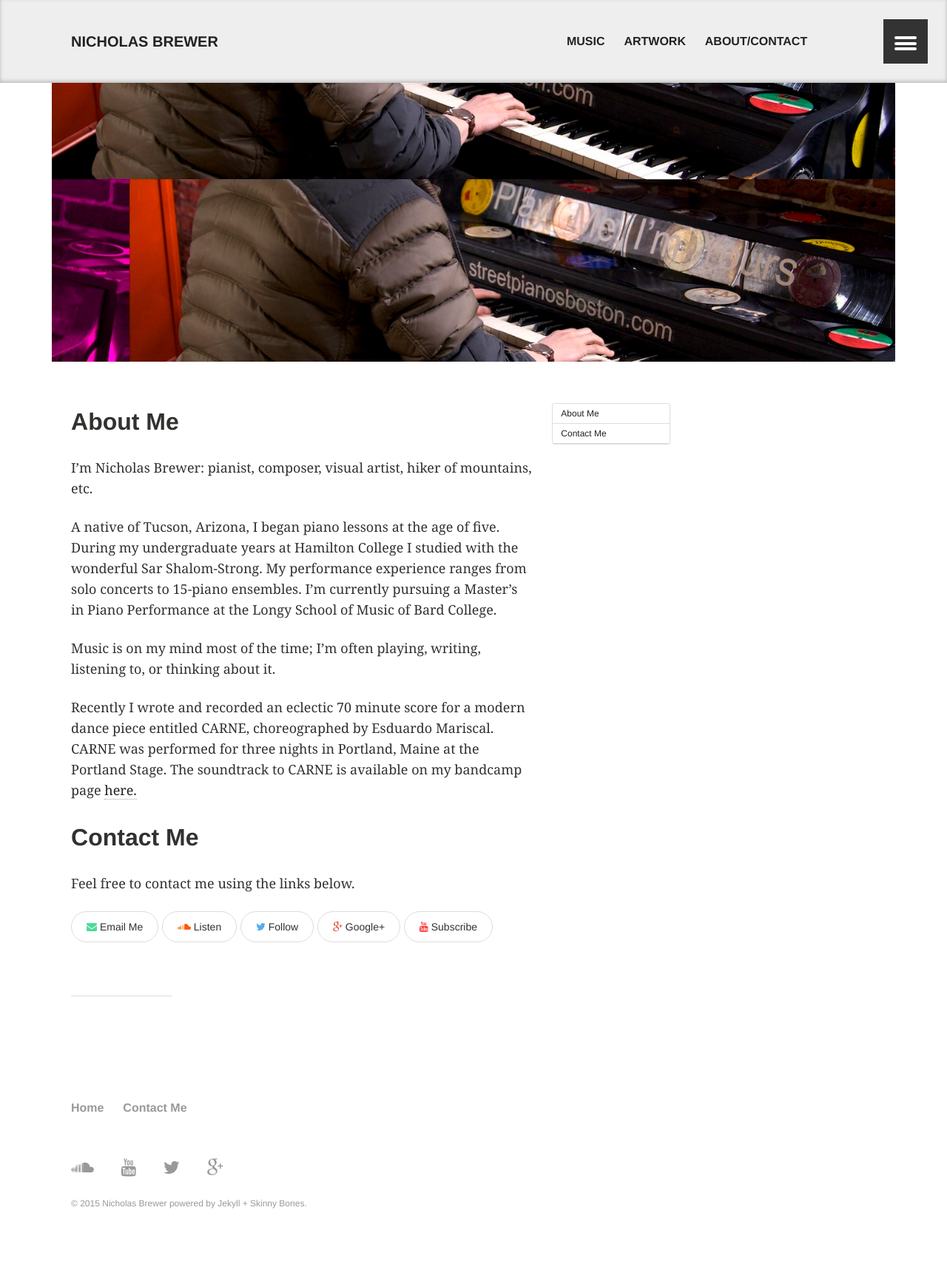
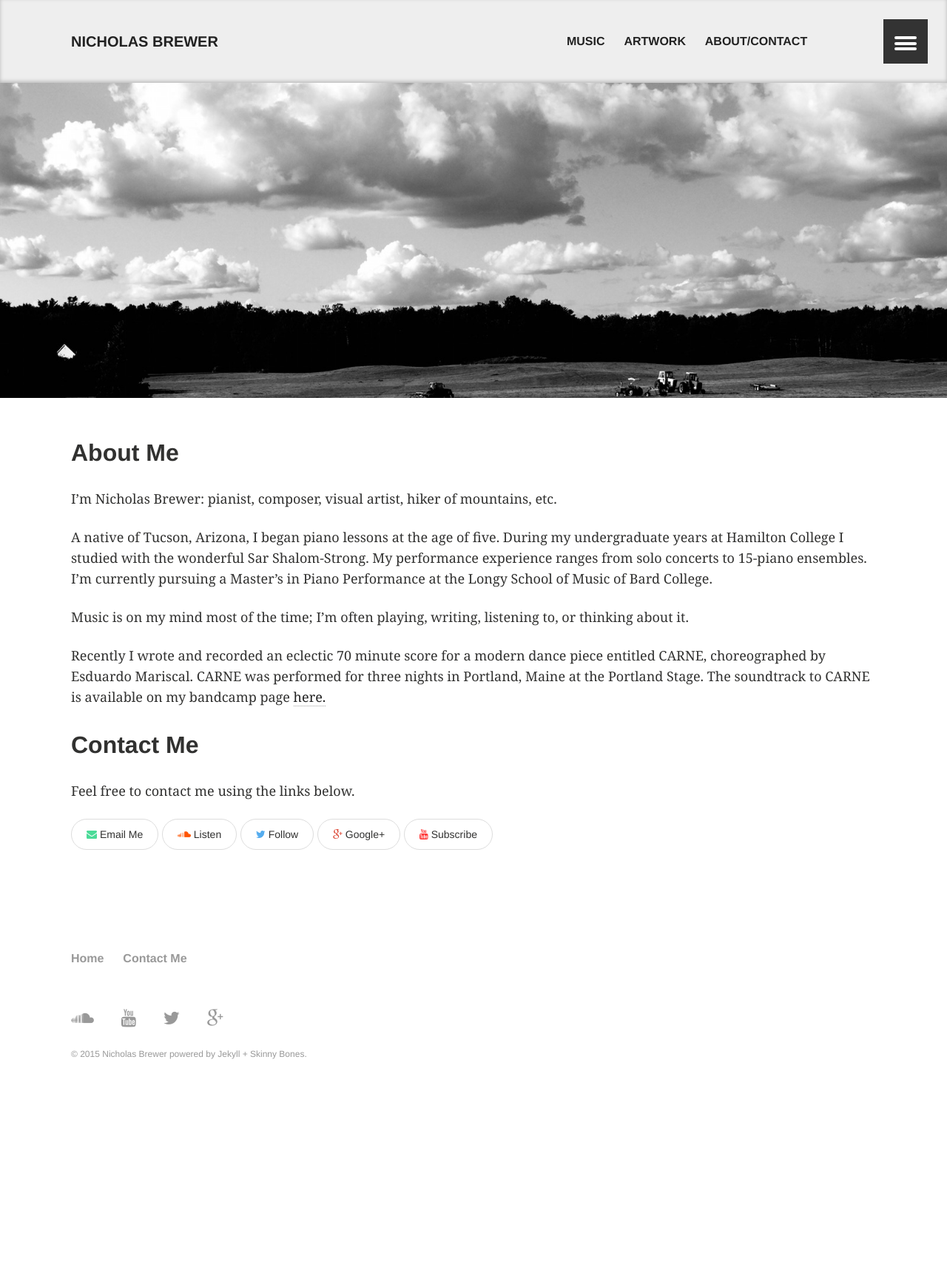
Before and after one commit to nicholasbrewer/nicholasbrewer.github.io, a Jekyll site: the page built from about/index.md, in a window 1280 px wide. Shown: the whole page at 74% size. Built offline with Jekyll 4.4.1, drawn with Linux system fonts in a browser that asks for light colours; after the commit the page ends 1511 px from its top, so only the background shows below that.

Commit message:
moved paralax to about page

```diff
--- a/_layouts/home.html
+++ b/_layouts/home.html
@@ -36,6 +36,12 @@
     {% if page.image.feature %}
     <div class="page-lead" style="background-image:url({{ site.url }}/images/{{ page.image.feature }})">
       <div class="wrap page-lead-content">
+        <p><br></p>
+        <p><br></p>
+        <p><br></p>
+        <p><br></p>
+        <p><br></p>
+        <p><br></p>
       </div><!-- /.page-lead-content -->
     </div><!-- /.page-lead -->
     {% endif %}
--- a/about/index.md
+++ b/about/index.md
@@ -1,11 +1,11 @@
 ---
-layout: media
+layout: home
 title: ""
 date:
 modified:
 excerpt:
 image:
-  feature: profile-banner.jpg
+  feature: BW4.jpg
   teaser:
   thumb:
 ads: false
```
Also changed, not shown: index.md (+1 -3 lines).
